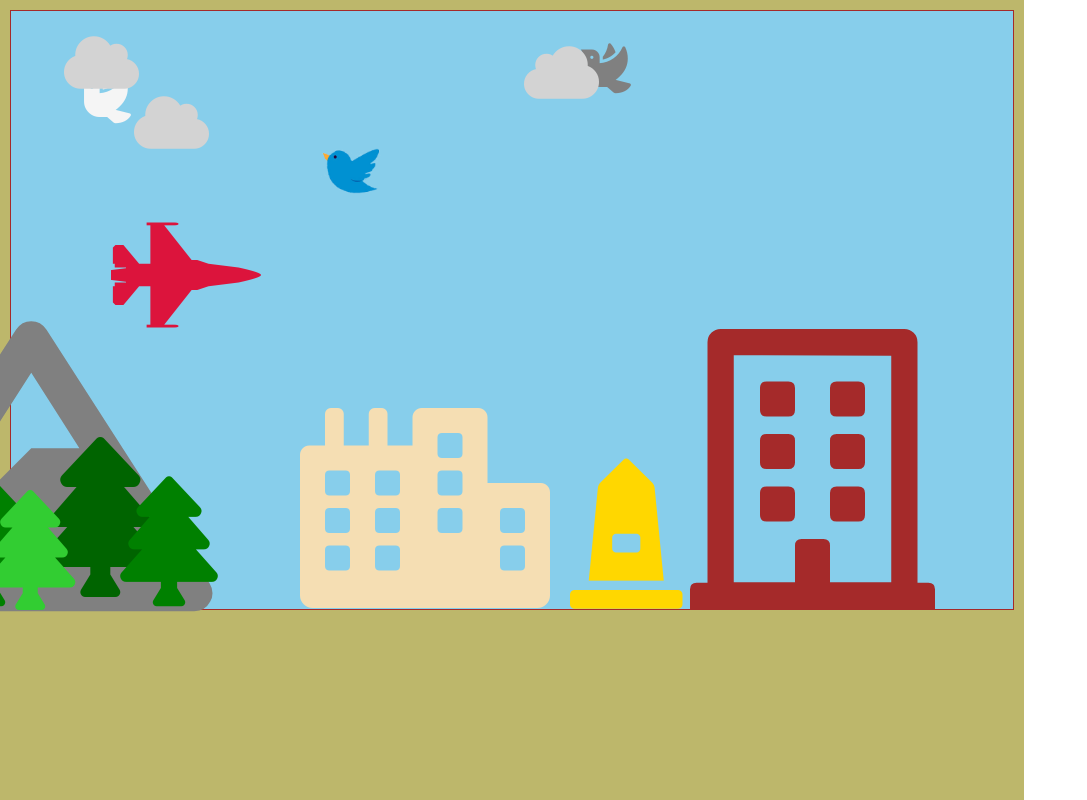
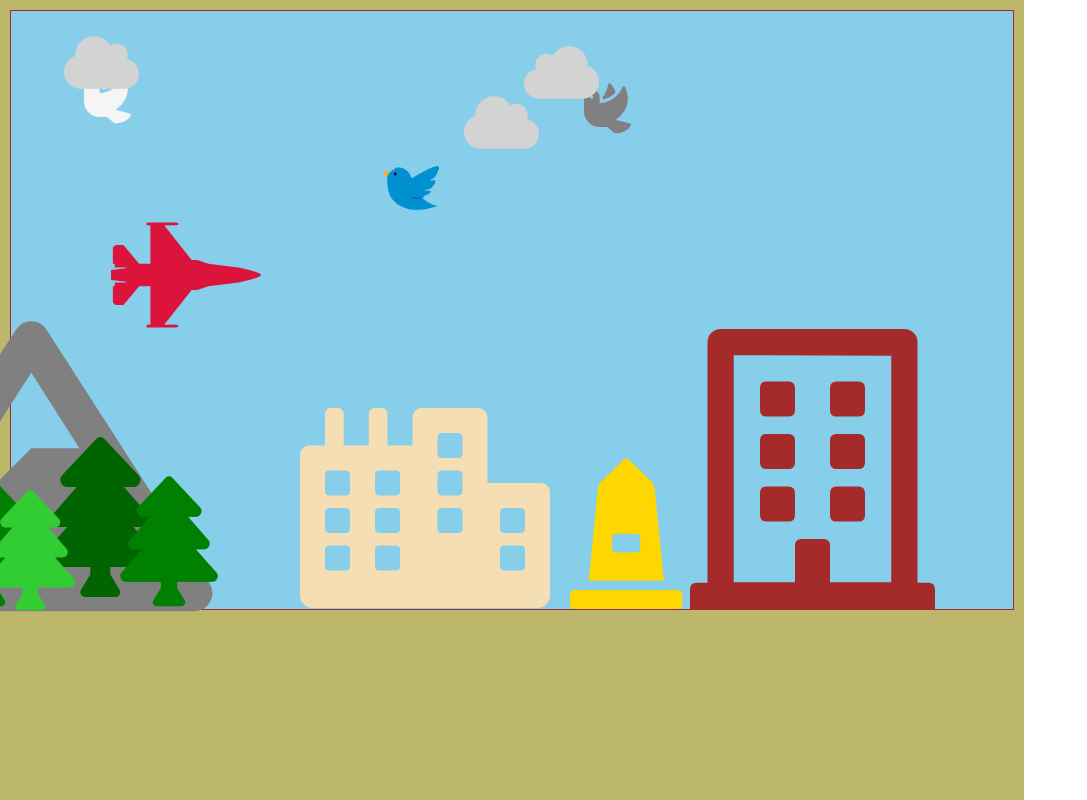
Before and after one commit to michal-kusnierz/game, a plain HTML site: page index.html in a window 1280 px wide. Both pictures are taken after a click on the button "Start". Shown: the whole page, without its empty margins (0-1087 px from the left). Drawn offline with Linux system fonts and the light colour scheme.

Commit message:
added downBird function

```diff
--- a/index.css
+++ b/index.css
@@ -97,8 +97,8 @@
 img{
     width: 6%;
     position: absolute;
-    top:130px;
-    left: 580px;
+    top: 120px;
+    left: 640px;
 }
 .bird{
     position: absolute;
@@ -110,7 +110,7 @@ img{
     color:whitesmoke;
 }
 .bird2{
-    top:30px;
+    top: 70px;
     left: 840px;
     color:grey;
 }
@@ -126,7 +126,7 @@ img{
 }
 .cloud2{
     top:80px;
-    left: 150px;
+    left: 480px;
     color:lightgrey;
 }
 .cloud3{
--- a/index.js
+++ b/index.js
@@ -116,6 +116,9 @@ class Obstacle {
   leftBird() {
     this._x -= 10;
   }
+  downBird() {
+    this._y -= -1;
+  }
   leftSky() {
     this._x -= 1;
   }
@@ -124,11 +127,11 @@ class Obstacle {
   }
 }
 const ObstacleArray = [
-  new Obstacle('img', 580, 130),
+  new Obstacle('img', 640, 120),
   new Obstacle('bird1', 340, 60),
-  new Obstacle('bird2', 840, 30),
+  new Obstacle('bird2', 840, 70),
   new Obstacle('cloud1', 80, 20),
-  new Obstacle('cloud2', 150, 80),
+  new Obstacle('cloud2', 480, 80),
   new Obstacle('cloud3', 540, 30),
   new Obstacle('mount', -80, 300),
   new Obstacle('tree1', 10, 460),
@@ -157,6 +160,7 @@ class RenderObstacles {
     const City3 = document.querySelector('.city3');
     // ObstacleArray.forEach = (item,i) => {item.leftObst()};
     Bird.style.left = ObstacleArray[0].x + "px";
+    Bird.style.top = ObstacleArray[0].y + "px";
     Bird1.style.left = ObstacleArray[1].x + "px";
     Bird2.style.left = ObstacleArray[2].x + "px";
     Sky1.style.left = ObstacleArray[3].x + "px";
@@ -171,6 +175,7 @@ class RenderObstacles {
     City2.style.left = ObstacleArray[12].x + "px";
     City3.style.left = ObstacleArray[13].x + "px";
     ObstacleArray[0].leftBird();
+    ObstacleArray[0].downBird();
     ObstacleArray[1].leftBird();
     ObstacleArray[2].leftBird();
     ObstacleArray[3].leftSky();
```
